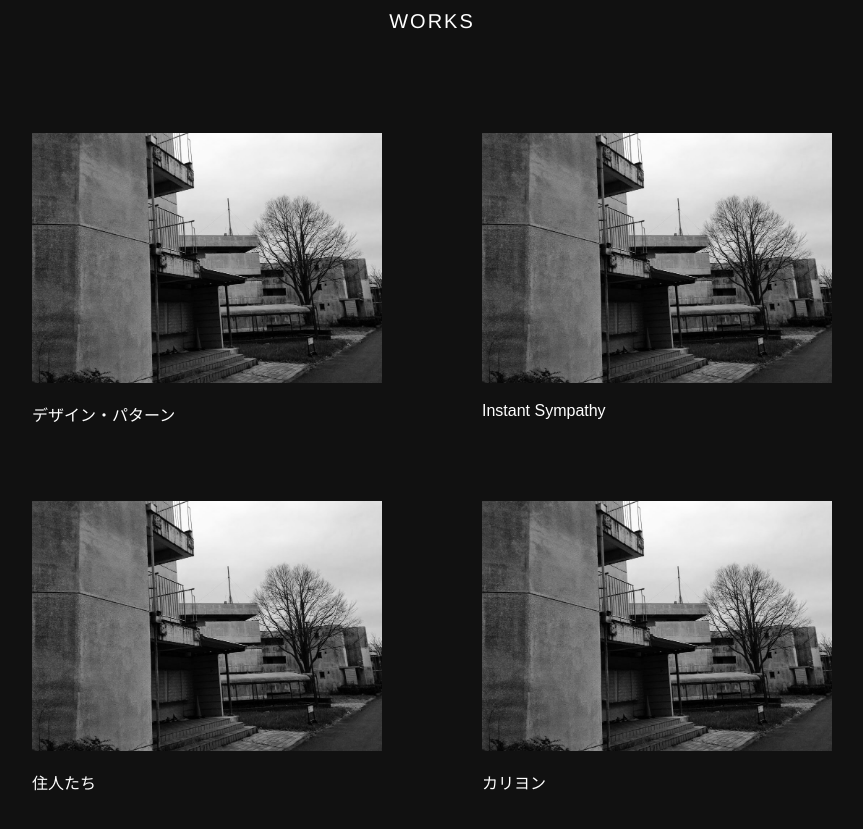
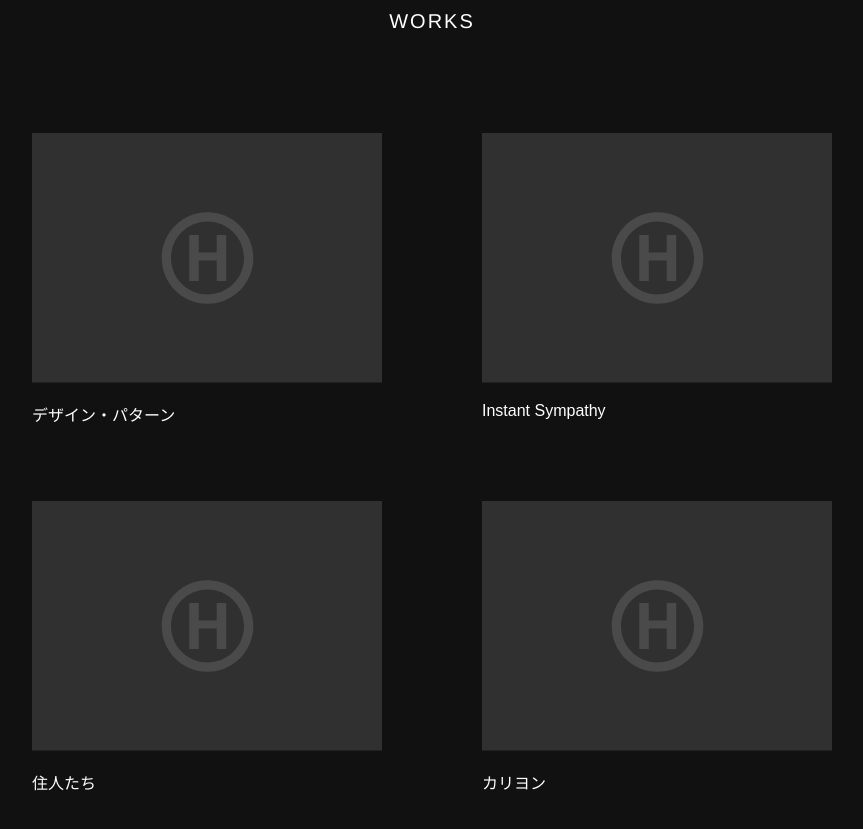
Before and after one commit to nandenjin/ham, a Nuxt app: page / in a window 1280 px wide. Shown: the part 1580-2409 px from the top of the page, without its empty margins (253-1116 px from the left). Built offline with nearby package versions, Linux system fonts and the light colour scheme.

Commit message:
Add placeholder for thumbnail

```diff
--- a/components/TheIndexSectionWorks.vue
+++ b/components/TheIndexSectionWorks.vue
@@ -7,7 +7,7 @@
       <ul class="section--works__list">
         <nuxt-link tag="li" to="/works/pattern" class="section--works__list__item" style="grid-column: 1; grid-row: 1">
           <figure>
-            <img class="thumbnail" src="~/assets/img/bg.jpg" alt="">
+            <img class="thumbnail" src="~/assets/img/no-image.svg" alt="">
             <figcaption class="caption">
               デザイン・パターン
             </figcaption>
@@ -15,7 +15,7 @@
         </nuxt-link>
         <nuxt-link tag="li" to="/works/sympathy" class="section--works__list__item" style="grid-column: 2; grid-row: 1">
           <figure>
-            <img class="thumbnail" src="~/assets/img/bg.jpg" alt="">
+            <img class="thumbnail" src="~/assets/img/no-image.svg" alt="">
             <figcaption class="caption">
               Instant Sympathy
             </figcaption>
@@ -23,7 +23,7 @@
         </nuxt-link>
         <nuxt-link tag="li" to="/works/residents" class="section--works__list__item" style="grid-column: 1; grid-row: 2">
           <figure>
-            <img class="thumbnail" src="~/assets/img/bg.jpg" alt="">
+            <img class="thumbnail" src="~/assets/img/no-image.svg" alt="">
             <figcaption class="caption">
               住人たち
             </figcaption>
@@ -31,7 +31,7 @@
         </nuxt-link>
         <nuxt-link tag="li" to="/works/carillon" class="section--works__list__item" style="grid-column: 2; grid-row: 2">
           <figure>
-            <img class="thumbnail" src="~/assets/img/bg.jpg" alt="">
+            <img class="thumbnail" src="~/assets/img/no-image.svg" alt="">
             <figcaption class="caption">
               カリヨン
             </figcaption>
```
Also changed, not shown: assets/img/no-image.svg (added).
